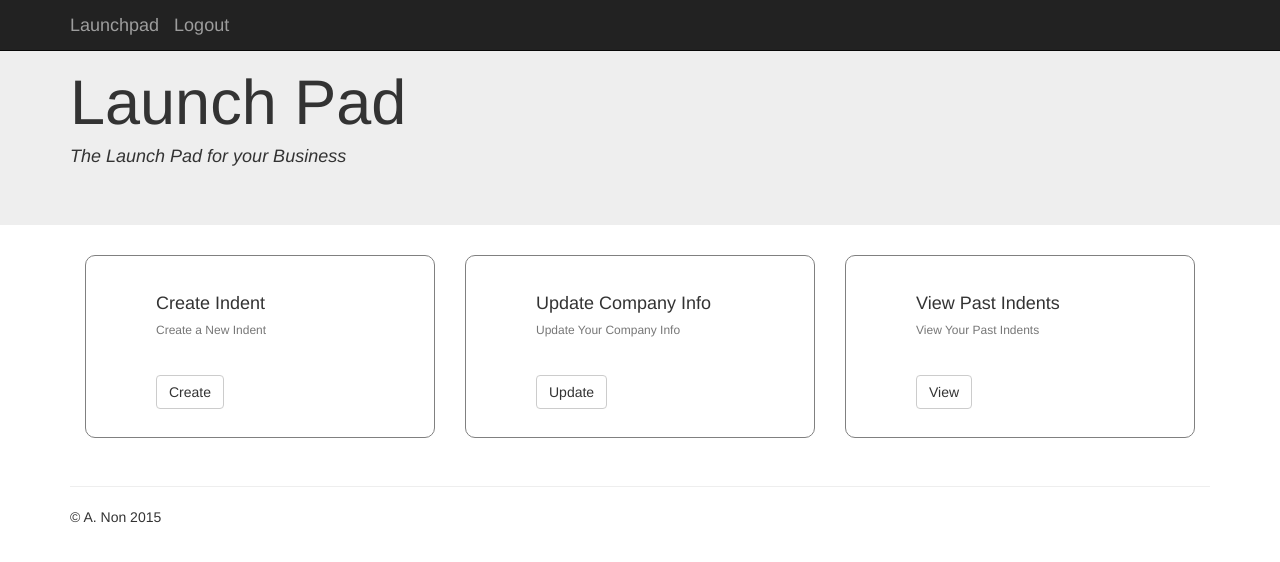
After one commit to masterxyth/invoiceOS, a Flask app: template templates/launch.html in a window 1280 px wide. The commit adds this page. Shown: the top 562 px of the page. Run offline with Flask 2, Linux system fonts and the light colour scheme; the template is opened without the code that fills it, so the values that code supplies are empty; some libraries are stand-ins or nearby versions.

Commit message:
updated launch.html

```diff
--- /dev/null
+++ b/static/css/launch.css
@@ -0,0 +1,19 @@
+.card {
+  border: 1.75px solid gray;
+  border-radius: 10px;
+  padding-bottom: 2em;
+  padding-top: 2em;
+  margin-bottom: 2em;
+}
+
+.card-block {
+
+  margin-left: 5em;
+  margin-right: 5em;
+}
+
+.btn {
+  margin-top: 2em;
+  margin-left: 5em;
+  margin-right: 5em;
+}
--- a/templates/base.html
+++ b/templates/base.html
@@ -8,6 +8,7 @@ ul.errors {
   padding: 0;
   color: red;
 }
+
 </style>
     <meta charset="utf-8">
     <meta http-equiv="X-UA-Compatible" content="IE=edge">
@@ -34,8 +35,8 @@ ul.errors {
     <nav class="navbar navbar-inverse navbar-fixed-top">
       <div class="container">
         <div class="navbar-header">
-          <a class="navbar-brand" href="/dashboard">Dashboard</a>
-          <a class="navbar-brand" href="/account">Account</a>
+          <a class="navbar-brand" href="/launch">Launchpad</a>
+          <a class="navbar-brand" href="/logout">Logout</a>
         </div>
       </div>
     </nav>
--- /dev/null
+++ b/templates/launch.html
@@ -0,0 +1,51 @@
+{% extends "base.html" %}
+
+{% block bodytag %}
+<link href="../static/css/launch.css" rel="stylesheet">
+<body>
+
+
+<div class="jumbotron">
+    <div class="container">
+        <h1>Launch Pad</h1>
+        <h4 id='sub-heading'><em>The Launch Pad for {% if cname %} {{cname}} {% else %} your Business {% endif %}</em></h4>
+    </div>
+  </div>
+
+
+<!-- Dashboard Buttons Container -->
+  <div class = 'container'>
+
+
+    <div class="col-md-4 ">
+      <div class="card">
+        <div class="card-block">
+          <h4 class="card-title">Create Indent</h4>
+          <h6 class="card-subtitle text-muted">Create a New Indent</h6>
+        </div>
+        <a href="#" class="btn btn-default">Create</a>
+      </div>
+    </div>
+
+
+    <div class="col-md-4">
+      <div class="card">
+        <div class="card-block">
+          <h4 class="card-title">Update Company Info</h4>
+          <h6 class="card-subtitle text-muted">Update Your Company Info</h6>
+        </div>
+        <a href="#" class="btn btn-default">Update</a>
+      </div>
+    </div>
+    <div class="col-md-4">
+      <div class="card">
+        <div class="card-block">
+          <h4 class="card-title">View Past Indents</h4>
+          <h6 class="card-subtitle text-muted">View Your Past Indents</h6>
+        </div>
+        <a href="#" class="btn btn-default">View</a>
+      </div>
+    </div>
+  </div>
+  </body>
+{% endblock %}
```
Also changed, not shown: indentify.py (+14 -4 lines), templates/account.html (deleted, +0 -7 lines), templates/launch-wire.html (added, +62 -0 lines), templates/rejected.html (deleted, +0 -45 lines).
